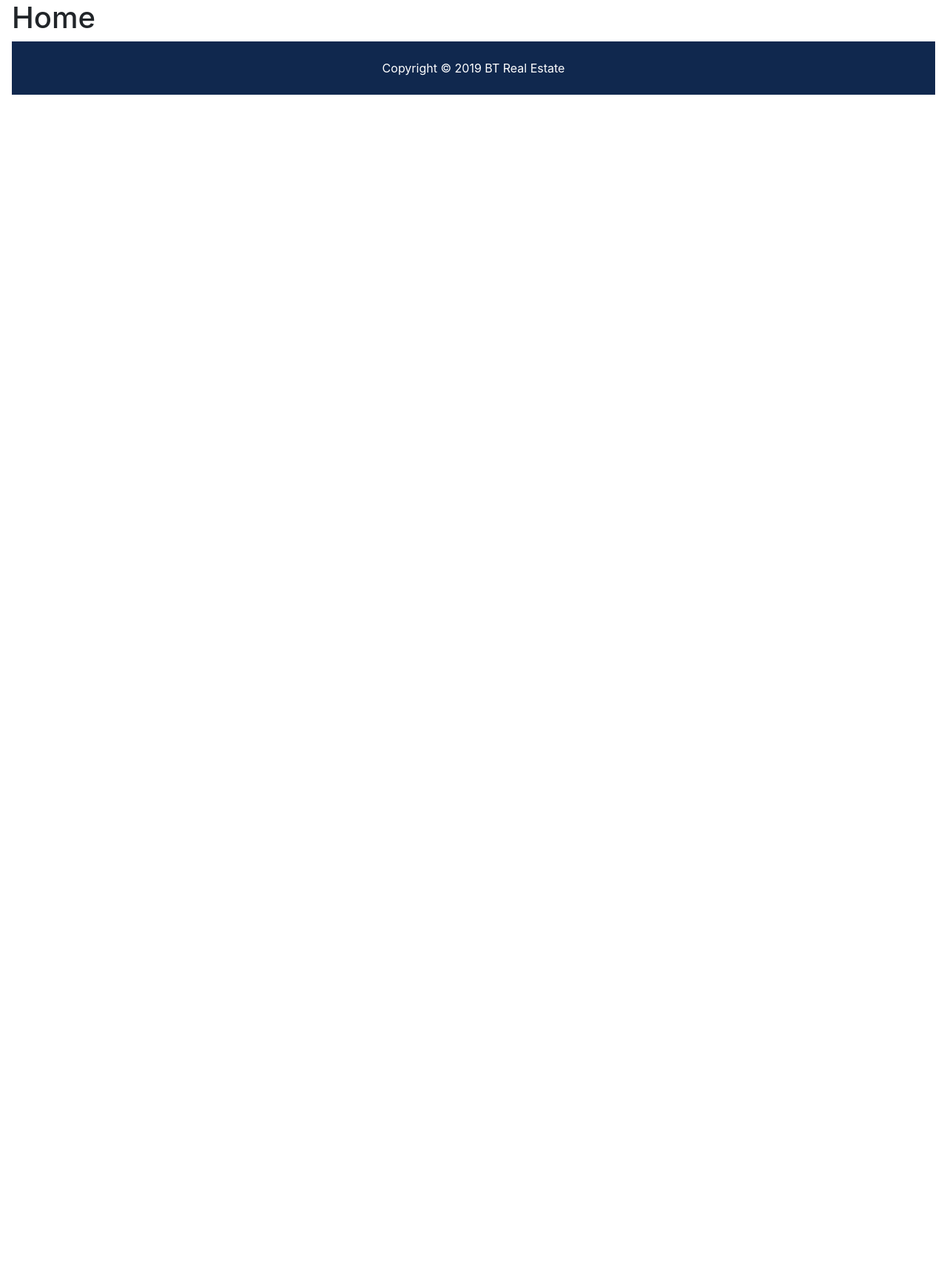
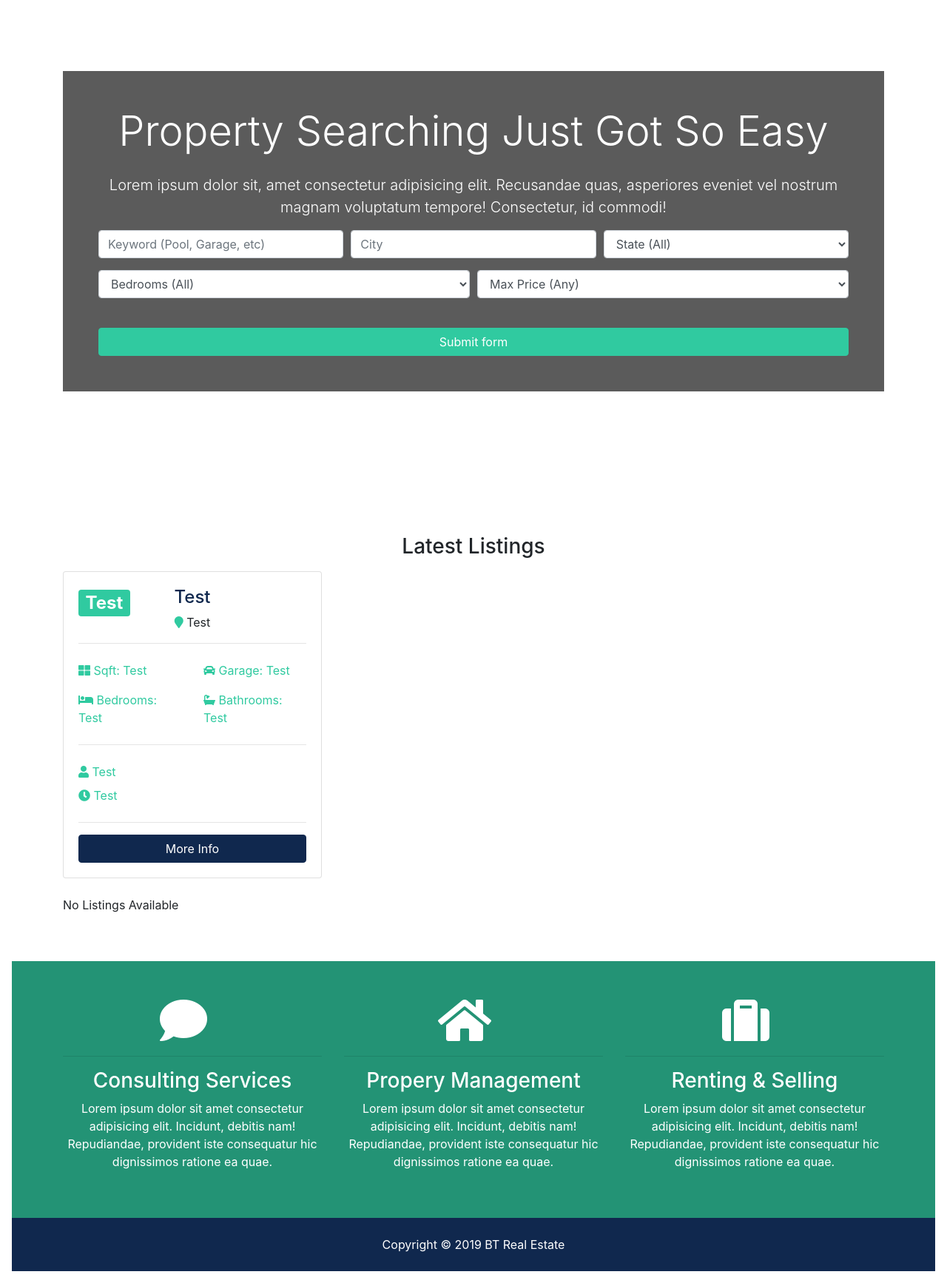
Before and after one commit to abhijit-mitra/django_project_2, a Django app: page / in a window 1280 px wide. Shown: the part 112-1846 px from the top of the page at 74% size. Before the commit the page ends 240 px from the top, so only its background shows below. Run offline with Django 3.2, Linux system fonts and the light colour scheme; some libraries are stand-ins or nearby versions.

Commit message:
added home page

```diff
--- a/templates/pages/index.html
+++ b/templates/pages/index.html
@@ -1,4 +1,139 @@
 {% extends 'base.html' %}
+
 {% block content %}
-<h1>Home</h1>
+<!-- Showcase -->
+<section id="showcase">
+    <div class="container text-center">
+      <div class="home-search p-5">
+        <div class="overlay p-5">
+          <h1 class="display-4 mb-4">
+            Property Searching Just Got So Easy
+          </h1>
+          <p class="lead">Lorem ipsum dolor sit, amet consectetur adipisicing elit. Recusandae quas, asperiores eveniet vel nostrum magnam
+            voluptatum tempore! Consectetur, id commodi!</p>
+          <div class="search">
+            <form>
+              <!-- Form Row 1 -->
+              <div class="form-row">
+                <div class="col-md-4 mb-3">
+                  <label class="sr-only">Keywords</label>
+                  <input type="text" name="keywords" class="form-control" placeholder="Keyword (Pool, Garage, etc)">
+                </div>
+
+                <div class="col-md-4 mb-3">
+                  <label class="sr-only">City</label>
+                  <input type="text" name="city" class="form-control" placeholder="City">
+                </div>
+
+                <div class="col-md-4 mb-3">
+                  <label class="sr-only">State</label>
+                  <select name="state" class="form-control">
+                    <option selected="true" disabled="disabled">State (All)</option>
+                  </select>
+                </div>
+              </div>
+              <!-- Form Row 2 -->
+              <div class="form-row">
+                <div class="col-md-6 mb-3">
+                  <label class="sr-only">Bedrooms</label>
+                  <select name="bedrooms" class="form-control">
+                    <option selected="true" disabled="disabled">Bedrooms (All)</option>
+                  </select>
+                </div>
+                <div class="col-md-6 mb-3">
+                  <select name="price" class="form-control" id="type">
+                    <option selected="true" disabled="disabled">Max Price (Any)</option>
+                  </select>
+                </div>
+              </div>
+              <button class="btn btn-secondary btn-block mt-4" type="submit">Submit form</button>
+            </form>
+          </div>
+        </div>
+      </div>
+    </div>
+  </section>
+<br>
+  <!-- Alerts -->
+  <!-- Listings -->
+  <section id="listings" class="py-5">
+    <div class="container">
+      <h3 class="text-center mb-3">Latest Listings</h3>
+      <div class="row">
+            <!-- Listing 1 -->
+            <div class="col-md-6 col-lg-4 mb-4">
+              <div class="card listing-preview">
+                <img class="card-img-top" src="" alt="">
+                <div class="card-img-overlay">
+                  <h2>
+                    <span class="badge badge-secondary text-white">Test</span>
+                  </h2>
+                </div>
+                <div class="card-body">
+                  <div class="listing-heading text-center">
+                    <h4 class="text-primary">Test</h4>
+                    <p>
+                      <i class="fas fa-map-marker text-secondary"></i> Test</p>
+                  </div>
+                  <hr>
+                  <div class="row py-2 text-secondary">
+                    <div class="col-6">
+                      <i class="fas fa-th-large"></i> Sqft: Test</div>
+                    <div class="col-6">
+                      <i class="fas fa-car"></i> Garage: Test</div>
+                  </div>
+                  <div class="row py-2 text-secondary">
+                    <div class="col-6">
+                      <i class="fas fa-bed"></i> Bedrooms: Test</div>
+                    <div class="col-6">
+                      <i class="fas fa-bath"></i> Bathrooms: Test</div>
+                  </div>
+                  <hr>
+                  <div class="row py-2 text-secondary">
+                    <div class="col-6">
+                      <i class="fas fa-user"></i> Test</div>
+                  </div>
+                  <div class="row text-secondary pb-2">
+                    <div class="col-6">
+                      <i class="fas fa-clock"></i> Test</div>
+                  </div>
+                  <hr>
+                  <a href="" class="btn btn-primary btn-block">More Info</a>
+                </div>
+              </div>
+            </div>
+          <div class="col-md-12">
+            <p>No Listings Available</p>
+          </div>
+      </div>
+    </div>
+  </section>
+
+  <section id="services" class="py-5 bg-secondary text-white">
+    <div class="container">
+      <div class="row text-center">
+        <div class="col-md-4">
+          <i class="fas fa-comment fa-4x mr-4"></i>
+          <hr>
+          <h3>Consulting Services</h3>
+          <p>Lorem ipsum dolor sit amet consectetur adipisicing elit. Incidunt, debitis nam! Repudiandae, provident iste consequatur
+            hic dignissimos ratione ea quae.</p>
+        </div>
+        <div class="col-md-4">
+          <i class="fas fa-home fa-4x mr-4"></i>
+          <hr>
+          <h3>Propery Management</h3>
+          <p>Lorem ipsum dolor sit amet consectetur adipisicing elit. Incidunt, debitis nam! Repudiandae, provident iste consequatur
+            hic dignissimos ratione ea quae.</p>
+        </div>
+        <div class="col-md-4">
+          <i class="fas fa-suitcase fa-4x mr-4"></i>
+          <hr>
+          <h3>Renting & Selling</h3>
+          <p>Lorem ipsum dolor sit amet consectetur adipisicing elit. Incidunt, debitis nam! Repudiandae, provident iste consequatur
+            hic dignissimos ratione ea quae.</p>
+        </div>
+      </div>
+    </div>
+  </section>
 {% endblock %}
```
